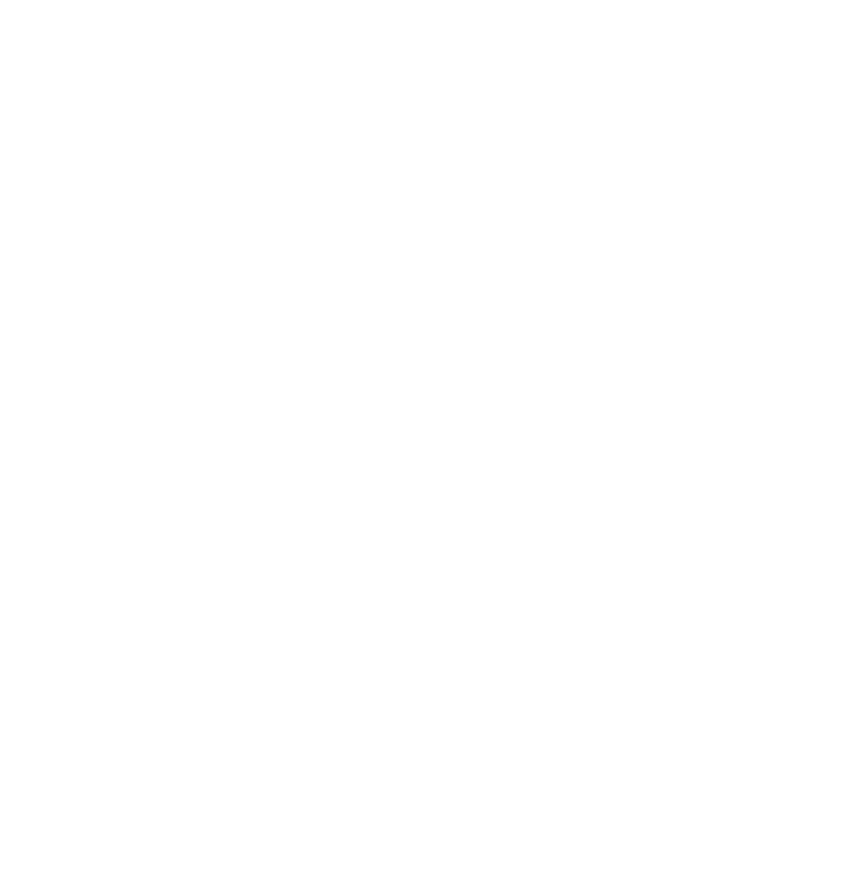
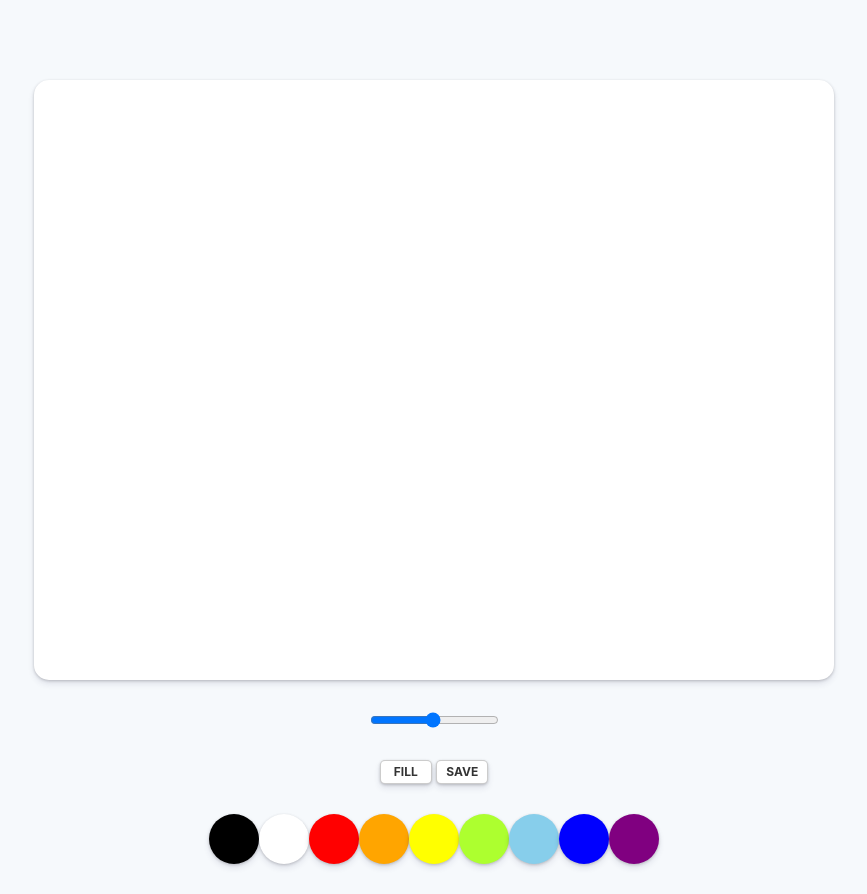
Before and after one commit to ned-razzz/paintjs, a plain HTML site: page index.html in a window 1280 px wide. Shown: the whole page, without its empty margins (206-1073 px from the left). Before the commit the page ends 800 px from the top, so only its background shows below. Drawn offline with Linux system fonts and the light colour scheme.

Commit message:
coding basic

```diff
--- a/app.js
+++ b/app.js
@@ -0,0 +1,101 @@
+const canvas = document.getElementById('jsCanvas')
+const ctx = canvas.getContext('2d')
+const rangeBar = document.getElementById('jsRange')
+const colorList = document.getElementsByClassName('jsColor')
+const modeBtn = document.getElementById('jsMode')
+
+canvas.width = 800
+canvas.height = 600
+
+ctx.strokeStyle = 'black'
+ctx.lineWidth = 2.5
+
+let paintState = false
+let fillMode = false
+
+function startPaintState() {
+	paintState = true
+}
+
+function endPaintState() {
+	paintState = false
+}
+
+function onMouseMove(event) {
+	const canvas_x = event.offsetX
+	const canvas_y = event.offsetY
+	//console.log(canvas_x, canvas_y)
+
+	if (!paintState) {
+		ctx.beginPath()
+		ctx.moveTo(canvas_x, canvas_y)
+	} else {
+		ctx.lineTo(canvas_x, canvas_y)
+		ctx.stroke()
+	}
+
+	console.log(paintState)
+}
+
+function onMouseDown(event) {
+	startPaintState()
+}
+
+function onMouseEnter(event) {
+	const canvas_x = event.offsetX
+	const canvas_y = event.offsetY
+	if (event.buttons == 1) {
+		ctx.beginPath()
+		ctx.moveTo(canvas_x, canvas_y)
+		startPaintState()
+	}
+}
+
+function onMouseLeave(event) {
+	endPaintState()
+}
+
+
+if (canvas) {
+	canvas.addEventListener("mousemove", onMouseMove)
+	canvas.addEventListener("mousedown", startPaintState)
+	canvas.addEventListener("mouseup", endPaintState)
+	canvas.addEventListener("mouseenter", onMouseEnter)
+	canvas.addEventListener("mouseleave", onMouseLeave)
+}
+
+
+//색 변경
+function handleColorClick(event) {
+	const changeColor = event.target.style.backgroundColor
+	ctx.strokeStyle = changeColors
+	console.log(changeColor)
+}
+
+Array.from(colorList).forEach(color => color.addEventListener("click", handleColorClick))
+
+//선 굵기 변경
+function handleRangeChange(event) {
+	const strokeSize = event.target.value
+	// console.log(event.target.value)
+	ctx.lineWidth = strokeSize
+}
+
+if (rangeBar) {
+	rangeBar.addEventListener("input", handleRangeChange)
+}
+
+//모드 변경
+function handleModeClick() {
+	if (fillMode === true) {
+		fillMode = false
+		modeBtn.innerText = "Fill"
+	} else {
+		fillMode = true
+		modeBtn.innerText = "Paint"
+	}
+}
+
+if (modeBtn) {
+	modeBtn.addEventListener("click", handleModeClick)
+}
--- a/index.html
+++ b/index.html
@@ -10,7 +10,27 @@
 </head>
 
 <body>
-
+	<canvas id="jsCanvas" class="canvas"></canvas>
+	<div class="controls">
+		<div class="controls__range">
+			<input type="range" id="jsRange" min="0.1" max="5.0" value="2.5" step="0.1">
+		</div>
+		<div class="controls__buttons">
+			<button id="jsMode">Fill</button>
+			<button id="jsSave">Save</button>
+		</div>
+		<div id="jsColors" class="controls__colors">
+			<div class="color jsColor" style="background-color:black;"></div>
+			<div class="color jsColor" style="background-color:white;"></div>
+			<div class="color jsColor" style="background-color:red;"></div>
+			<div class="color jsColor" style="background-color:orange;"></div>
+			<div class="color jsColor" style="background-color:yellow;"></div>
+			<div class="color jsColor" style="background-color:greenyellow;"></div>
+			<div class="color jsColor" style="background-color:skyblue;"></div>
+			<div class="color jsColor" style="background-color:blue;"></div>
+			<div class="color jsColor" style="background-color:purple;"></div>
+		</div>
+	</div>
 	<script src="./app.js"></script>
 </body>
 
--- /dev/null
+++ b/reset.css
@@ -0,0 +1,48 @@
+/* http://meyerweb.com/eric/tools/css/reset/
+   v2.0 | 20110126
+   License: none (public domain)
+*/
+
+html, body, div, span, applet, object, iframe,
+h1, h2, h3, h4, h5, h6, p, blockquote, pre,
+a, abbr, acronym, address, big, cite, code,
+del, dfn, em, img, ins, kbd, q, s, samp,
+small, strike, strong, sub, sup, tt, var,
+b, u, i, center,
+dl, dt, dd, ol, ul, li,
+fieldset, form, label, legend,
+table, caption, tbody, tfoot, thead, tr, th, td,
+article, aside, canvas, details, embed,
+figure, figcaption, footer, header, hgroup,
+menu, nav, output, ruby, section, summary,
+time, mark, audio, video {
+	margin: 0;
+	padding: 0;
+	border: 0;
+	font-size: 100%;
+	font: inherit;
+	vertical-align: baseline;
+}
+/* HTML5 display-role reset for older browsers */
+article, aside, details, figcaption, figure,
+footer, header, hgroup, menu, nav, section {
+	display: block;
+}
+body {
+	line-height: 1;
+}
+ol, ul {
+	list-style: none;
+}
+blockquote, q {
+	quotes: none;
+}
+blockquote:before, blockquote:after,
+q:before, q:after {
+	content: '';
+	content: none;
+}
+table {
+	border-collapse: collapse;
+	border-spacing: 0;
+}
--- a/style.css
+++ b/style.css
@@ -0,0 +1,78 @@
+@import "reset.css";
+body {
+	background-color: #f6f9fc;
+	font-family: -apple-system, BlinkMacSystemFont, 'Segoe UI', Roboto, Oxygen, Ubuntu, Cantarell, 'Open Sans', 'Helvetica Neue', sans-serif;
+	display: flex;
+	flex-direction: column;
+	align-items: center;
+	padding: 30px 0px;
+
+}
+
+.canvas {
+	width: 800px;
+	height: 600px;
+	margin-top: 50px;
+	background-color: white;
+	border-radius: 15px;
+	box-shadow: 0 4px 6px rgba(50, 50, 93, 0.11), 0 1px 3px rgba(0, 0, 0, 0.2);
+}
+
+
+.controls {
+	margin-top: 30px;
+	display: flex;
+	flex-direction: column;
+	align-items: center;
+}
+
+
+/*controls__range*/
+.controls .controls__range {
+	margin-bottom: 30px;
+}
+
+.controls_range input {
+
+}
+
+
+
+/*controls__buttons*/
+.controls .controls__buttons {
+	margin-bottom: 30px;
+}
+
+.controls__buttons button {
+	all: unset;
+	cursor: pointer;
+	width: 40px;
+	padding: 5px 5px;
+	border: 1px solid rgba(0, 0, 0, 0.2);
+	border-radius: 5px;
+	background-color: white;
+	box-shadow: 0 4px 6px rgba(50, 50, 93, 0.11), 0 1px 3px rgba(0, 0, 0, 0.2);
+	text-align: center;
+	text-transform: uppercase;
+	font-weight: 700;
+	font-size: 12px;
+	color: rgba(0, 0, 0, 0.8);
+}
+
+.controls__buttons button:active {
+	transform: scale(0.9);
+}
+
+
+/*controls__colors*/
+.controls .controls__colors {
+	display: flex;
+}
+
+.color {
+	width: 50px;
+	height: 50px;
+	border-radius: 50%;
+	box-shadow: 0 4px 6px rgba(50, 50, 93, 0.11), 0 1px 3px rgba(0, 0, 0, 0.2);
+	cursor: pointer;
+}
```
